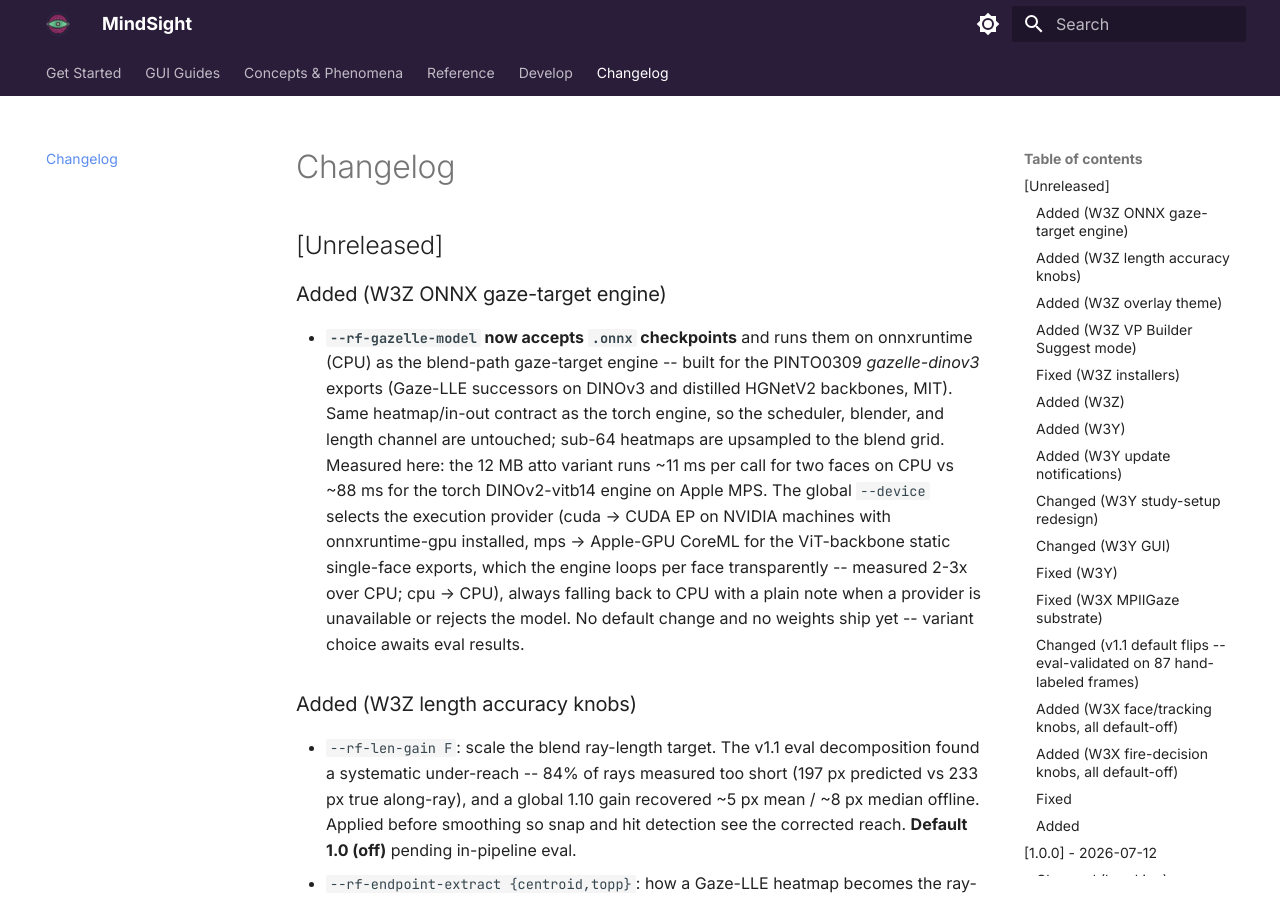
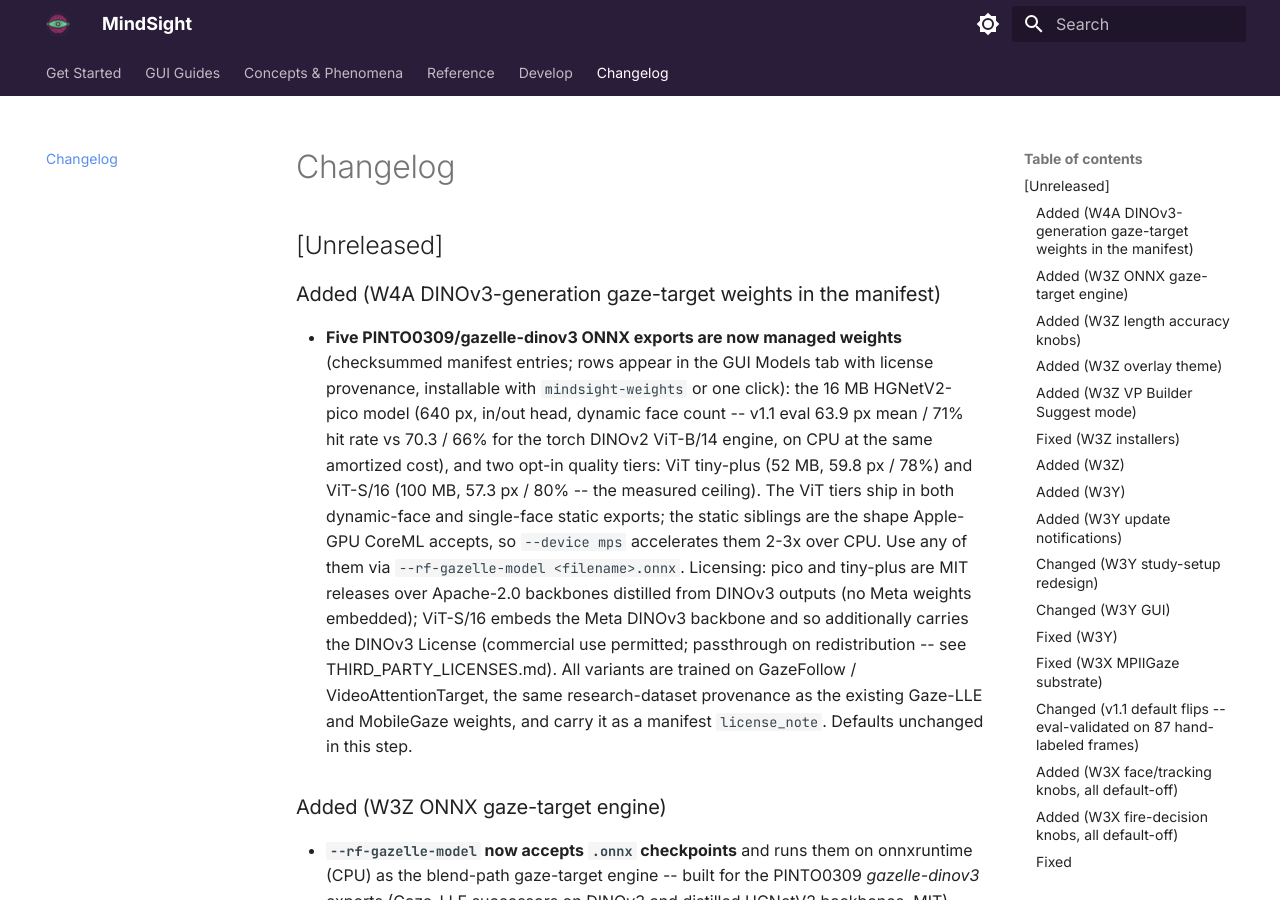
Before and after one commit to kylen-d/mindsight, an MkDocs documentation site: the page built from docs/changelog.md, in a window 1280 px wide and 900 px high. Built offline with MkDocs 1.6.1 and Material for MkDocs 9.7.7, drawn with Linux system fonts in a browser that asks for light colours.

Commit message:
feat: v1.1 w4a-1 dinov3 gaze-target weights ship (manifest ceremony) -- five PINTO0309/gazelle-dinov3 ONNX exports as checksummed manifest entries (pico 16MB dynamic-N; tinyplus/vits16 quality tiers in dynamic + CoreML-compatible static 1x1x4 siblings; sha256 verified vs fresh upstream download, weights installed in the vault + verify OK), Models-tab rows automatic; licensing per the primary-source verdict: MIT + Apache backbones for distilled variants (no Meta weights), vits16 carries DINOv3 License passthrough note; all carry the GazeFollow/VAT research-provenance license_note; THIRD_PARTY external-models rows + installation docs + changelog. Defaults untouched, goldens byte-identical; suite 1109 + ruff + strict mkdocs green

```diff
--- a/docs/changelog.md
+++ b/docs/changelog.md
@@ -1,6 +1,28 @@
 # Changelog
 
 ## [Unreleased]
+
+### Added (W4A DINOv3-generation gaze-target weights in the manifest)
+- **Five PINTO0309/gazelle-dinov3 ONNX exports are now managed weights**
+  (checksummed manifest entries; rows appear in the GUI Models tab with
+  license provenance, installable with `mindsight-weights` or one click):
+  the 16 MB HGNetV2-pico model (640 px, in/out head, dynamic face count
+  -- v1.1 eval 63.9 px mean / 71% hit rate vs 70.3 / 66% for the torch
+  DINOv2 ViT-B/14 engine, on CPU at the same amortized cost), and two
+  opt-in quality tiers: ViT tiny-plus (52 MB, 59.8 px / 78%) and
+  ViT-S/16 (100 MB, 57.3 px / 80% -- the measured ceiling). The ViT
+  tiers ship in both dynamic-face and single-face static exports; the
+  static siblings are the shape Apple-GPU CoreML accepts, so
+  `--device mps` accelerates them 2-3x over CPU. Use any of them via
+  `--rf-gazelle-model <filename>.onnx`. Licensing: pico and tiny-plus
+  are MIT releases over Apache-2.0 backbones distilled from DINOv3
+  outputs (no Meta weights embedded); ViT-S/16 embeds the Meta DINOv3
+  backbone and so additionally carries the DINOv3 License (commercial
+  use permitted; passthrough on redistribution -- see
+  THIRD_PARTY_LICENSES.md). All variants are trained on GazeFollow /
+  VideoAttentionTarget, the same research-dataset provenance as the
+  existing Gaze-LLE and MobileGaze weights, and carry it as a manifest
+  `license_note`. Defaults unchanged in this step.
 
 ### Added (W3Z ONNX gaze-target engine)
 - **`--rf-gazelle-model` now accepts `.onnx` checkpoints** and runs them
```
Also changed, not shown: CHANGELOG.md (+22 -0 lines), THIRD_PARTY_LICENSES.md (+2 -0 lines), docs/getting-started/installation.md (+1 -1 lines), weights_manifest.json (+70 -0 lines).
